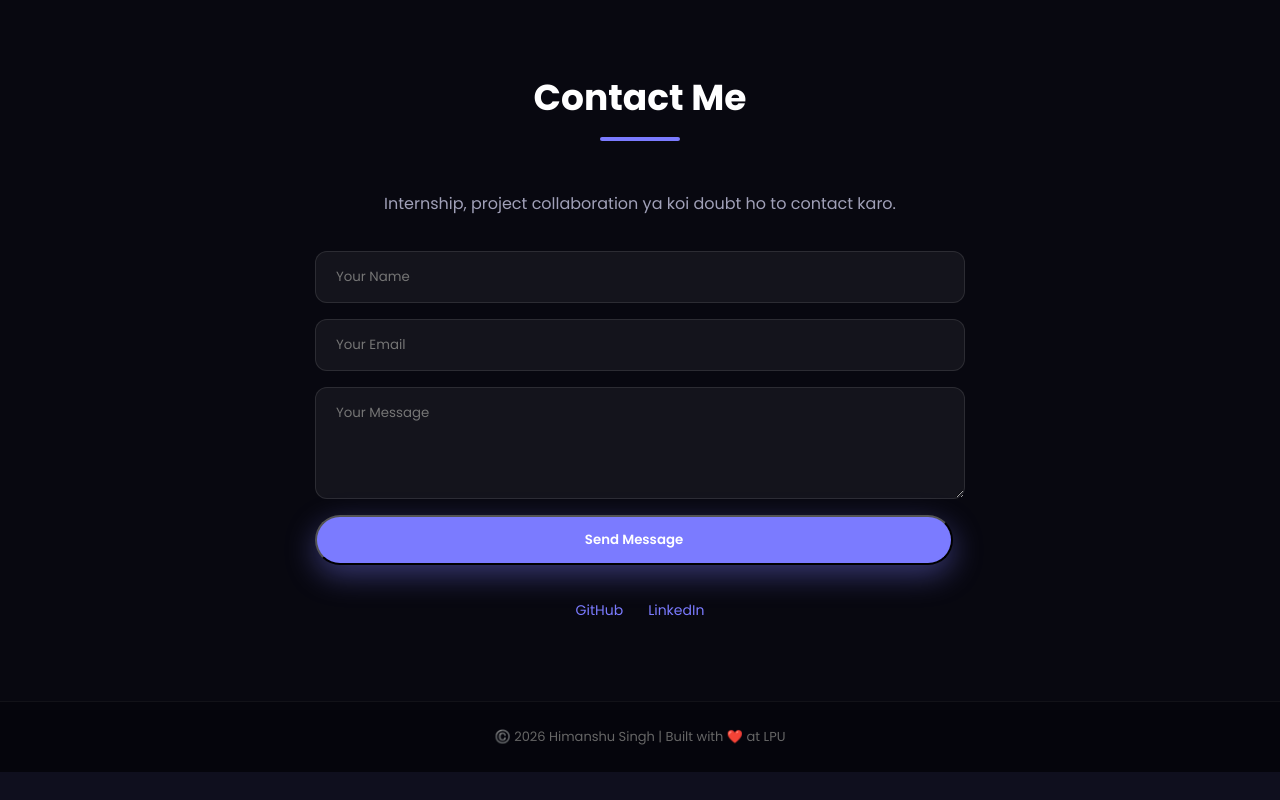
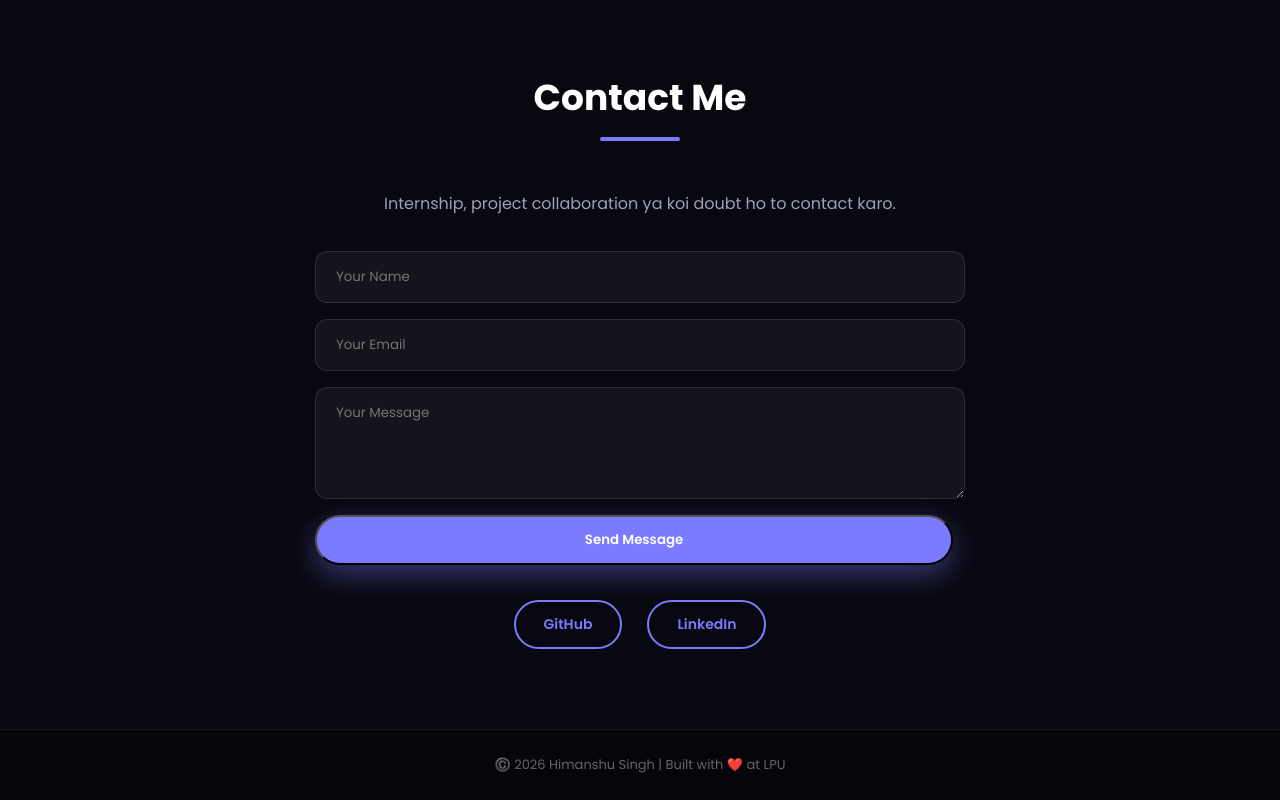
Before and after one commit to himanshusinghwk-gif/PORTFOLIO, a plain HTML site: page index.html in a window 1280 px wide. Shown: the part 2698-3498 px from the top of the page. Before the commit the page ends 3470 px from the top, so only its background shows below. Drawn offline with Linux system fonts and the light colour scheme.

Commit message:
Enhance social button styles in portfolio.css
Add styles for social buttons with hover effects.

```diff
--- a/portfolio.css
+++ b/portfolio.css
@@ -89,3 +89,13 @@ footer{ text-align:center; padding:25px; background:#05050c; color:#666; font-si
     .about-grid, .skill-grid, .project-grid{ grid-template-columns:1fr; }
     nav ul{ display:none; }
 }
+
+.socials a.social-btn{
+    padding:12px 28px; border:2px solid #7b7bff; border-radius:50px;
+    color:#7b7bff; font-weight:600; font-size:14px; text-decoration:none;
+    transition:0.3s;
+}
+.socials a.social-btn:hover{
+    background:#7b7bff; color:#fff; transform:translateY(-3px);
+    box-shadow:0 10px 25px rgba(123,123,255,0.4);
+}
```
